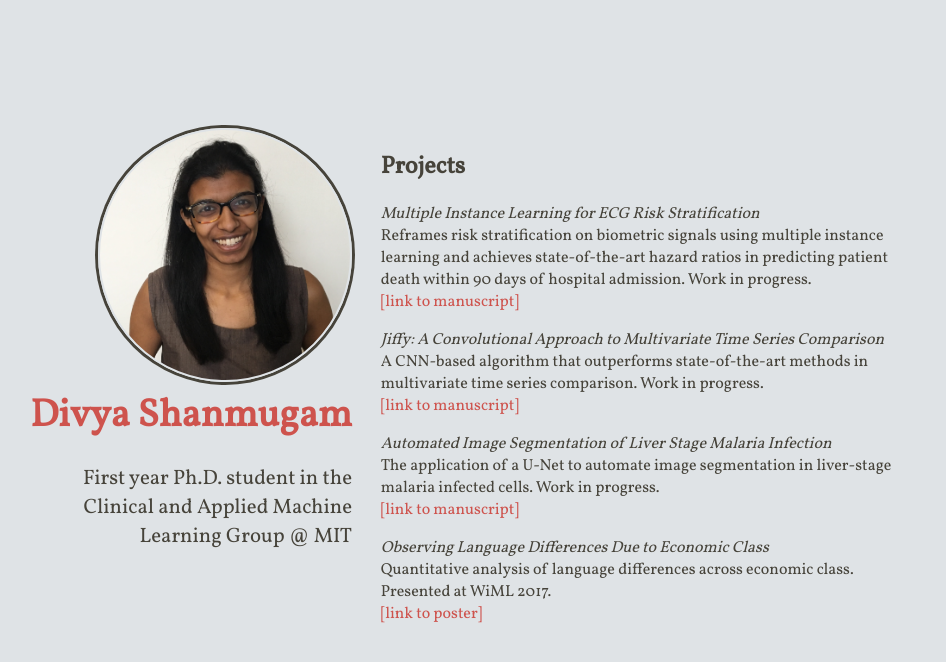
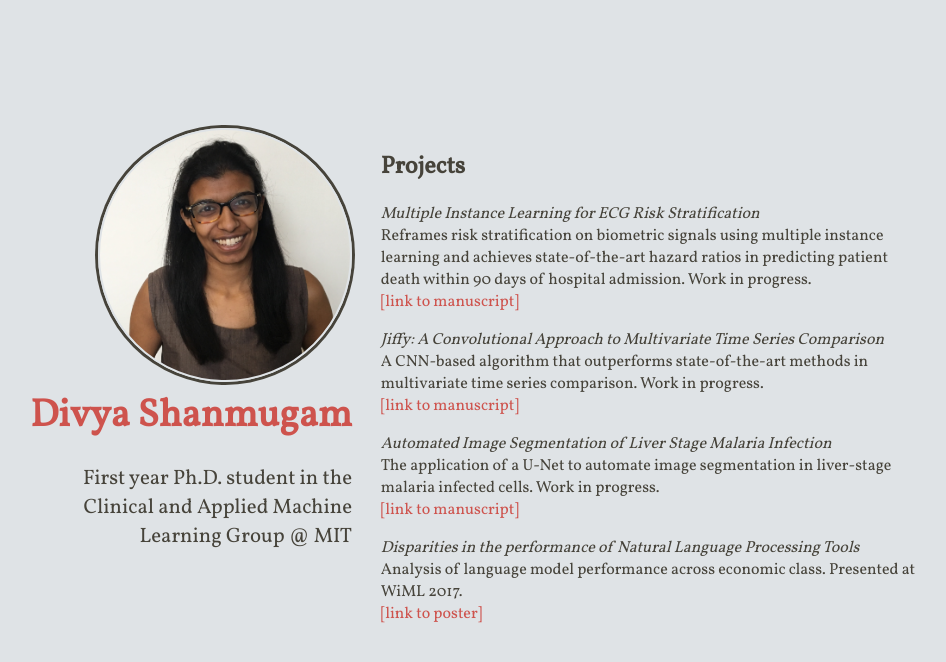
Before and after one commit to dmshanmugam/dmshanmugam.github.io, a Jekyll site: the page built from projects.html, in a window 1280 px wide. Shown: the top 662 px of the page, without its empty margins (288-1234 px from the left). Built offline with Jekyll 4.4.1, drawn with Linux system fonts in a browser that asks for light colours; nearby versions of some CDN libraries.

Commit message:
added pdfs fixed links

```diff
--- a/_config.yml
+++ b/_config.yml
@@ -1,5 +1,5 @@
 # general configuration
-url: http://localhost:4000
+url: https://dmshanmugam.github.io/
 baseurl: ''
 
 # compass configuration
--- a/_includes/project_content.html
+++ b/_includes/project_content.html
@@ -1,13 +1,13 @@
 
     <h2>Projects</h2>
     <p> <i> Multiple Instance Learning for ECG Risk Stratification </i><br>
-            Reframes risk stratification on biometric signals using multiple instance learning and achieves state-of-the-art hazard ratios in predicting patient death within 90 days of hospital admission. Work in progress. <br><a href="ecg.pdf" target="_blank">[link to manuscript]</a></p>
+            Reframes risk stratification on biometric signals using multiple instance learning and achieves state-of-the-art hazard ratios in predicting patient death within 90 days of hospital admission. Work in progress. <br><a href="{{ site.url }}/pdfs/ecg_aaai_2018.pdf">[link to manuscript]</a></p>
 
 	<p> <i> Jiffy: A Convolutional Approach to Multivariate Time Series Comparison </i><br>
-                            A CNN-based algorithm that outperforms state-of-the-art methods in multivariate time series comparison. Work in progress. <br><a href="jiffy.pdf" target="_blank">[link to manuscript]</a></p>
+                            A CNN-based algorithm that outperforms state-of-the-art methods in multivariate time series comparison. Work in progress. <br><a href="{{ site.url }}/pdfs/jiffy.pdf">[link to manuscript]</a></p>
 
     <p> <i> Automated Image Segmentation of Liver Stage Malaria Infection </i> <br>
-       The application of a U-Net to automate image segmentation in liver-stage malaria infected cells. Work in progress. <br><a href="6867_report.pdf" target="_blank">[link to manuscript]</a></p>
+       The application of a U-Net to automate image segmentation in liver-stage malaria infected cells. Work in progress. <br><a href="{{ site.url }}/pdfs/6867_report.pdf">[link to manuscript]</a></p>
 
-    <p> <i> Observing Language Differences Due to Economic Class </i><br>
-        Quantitative analysis of language differences across economic class. Presented at WiML 2017. <br><a href="wiml_2017_poster.pdf"> [link to poster] </a>
+    <p> <i> Disparities in the performance of Natural Language Processing Tools </i><br>
+        Analysis of language model performance across economic class. Presented at WiML 2017. <br><a href="{{ site.url }}/pdfs/jiffy.pdf"> [link to poster] </a>
```
Also changed, not shown: 4 other files.
